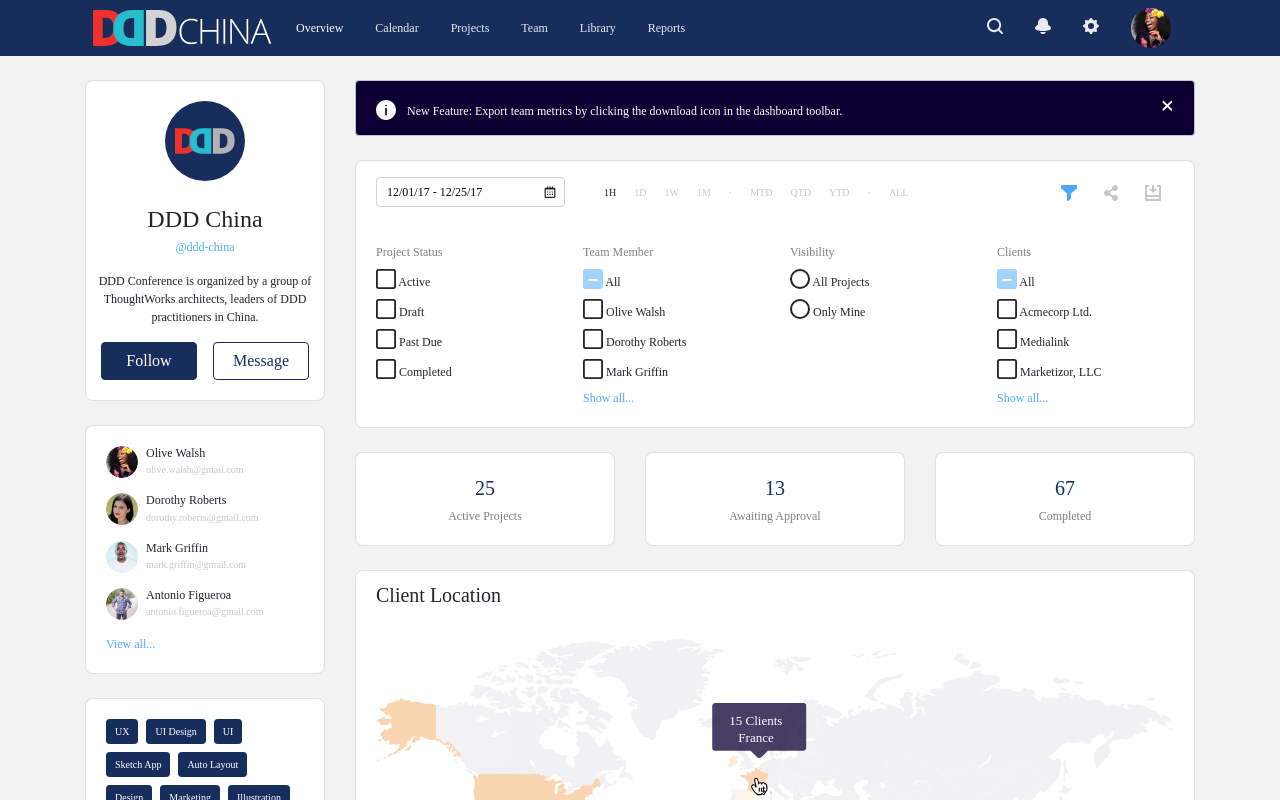
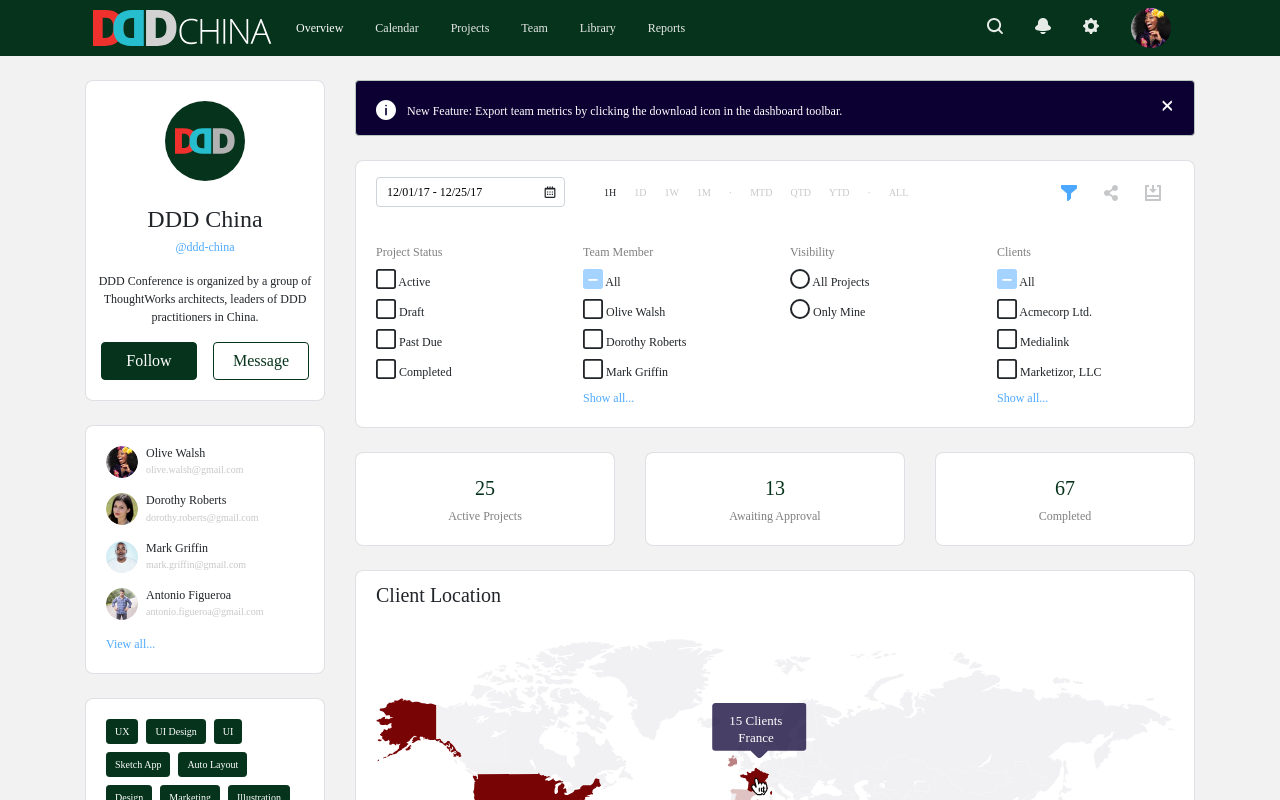
Before and after one commit to asnowwolf/ddd-china-design-system-demo, an Angular app: page / in a window 1280 px wide. Shown: the top 800 px of the page. Built offline with nearby package versions, Linux system fonts and the light colour scheme.

Commit message:
fix: 改成红绿色调（庆祝圣诞节）

```diff
--- a/src/app/_styles/_variables.scss
+++ b/src/app/_styles/_variables.scss
@@ -1,5 +1,5 @@
-$primary: #172E5D;
-$secondary: #F9D5B2;
+$primary: #06331b;
+$secondary: #790406;
 $black: #0C0033;
 $active: #4DA9FF;
 $success: #00D3A7;
```
